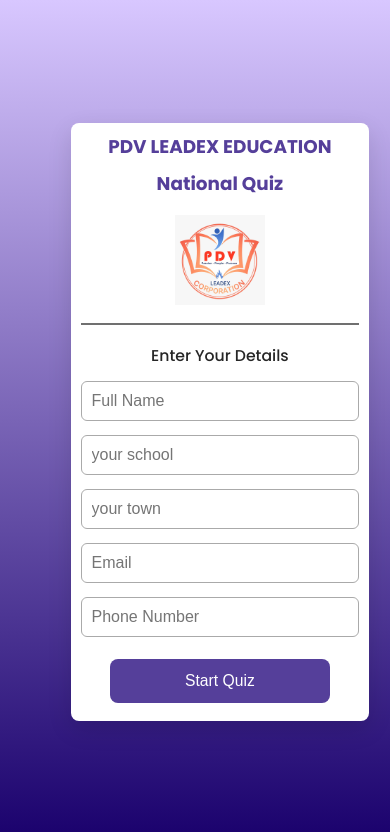
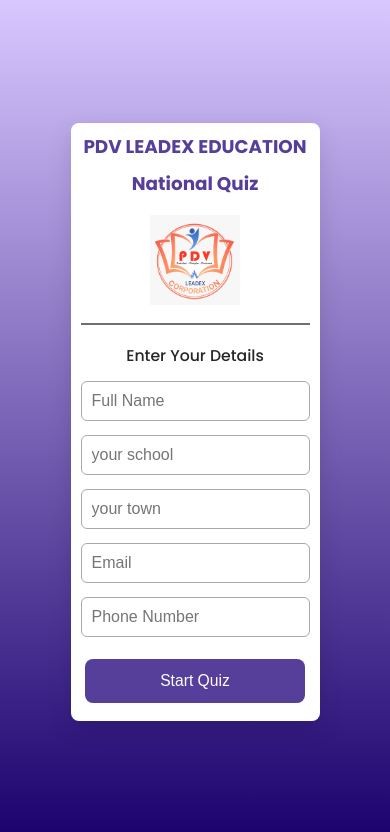
Before and after one commit to Diego23436/my-quiz-app, a React (Vite) app: page / in a window 390 px wide. Shown: the top 832 px of the page. Built offline with nearby package versions, Linux system fonts and the light colour scheme.

Commit message:
sixth commit

```diff
--- a/src/Components/Quiz/Quiz.css
+++ b/src/Components/Quiz/Quiz.css
@@ -207,13 +207,15 @@
   }
 
   .container {
-    margin: 0;
+    /* center horizontally and avoid overflow on small screens */
+    margin: 0 auto;
     padding: 10px;
     border-radius: 8px;
     gap: 10px;
-    width: 120%;
+    width: 100%;
     max-width: 360px;
     box-shadow: 0 8px 24px rgba(0,0,0,0.12);
+    box-sizing: border-box;
   }
 
   .container h1 {
```
